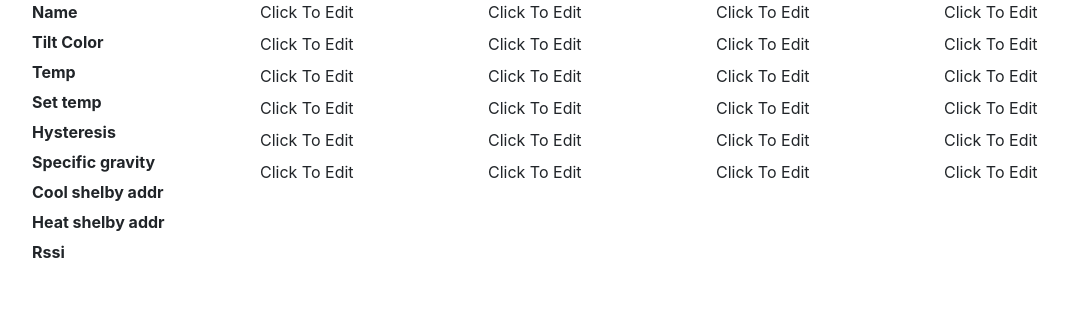
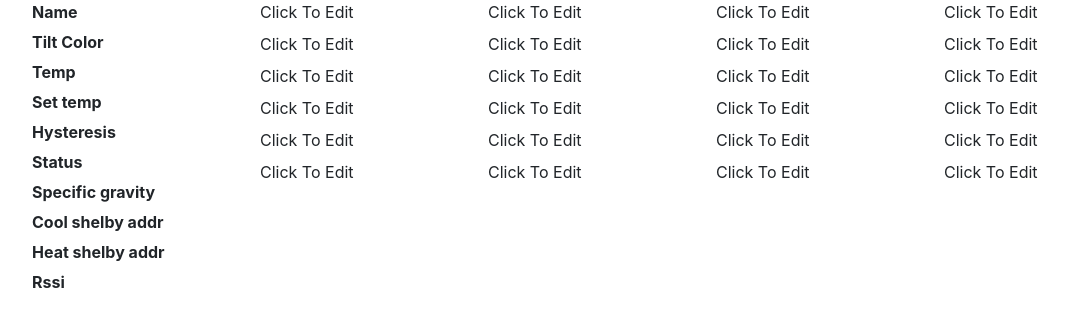
Before and after one commit to sanielfishawy/brew_client, a React (Create React App) app: page / in a window 1280 px wide. Shown: the top 326 px of the page, without its empty margins (53-1121 px from the left). Built offline with nearby package versions, Linux system fonts and the light colour scheme; no server answers.

Commit message:
some changes

```diff
--- a/src/App.js
+++ b/src/App.js
@@ -23,6 +23,7 @@ function App() {
           <div className={styles.titleColumn}>Temp</div>
           <div className={styles.titleColumn}>Set temp</div>
           <div className={styles.titleColumn}>Hysteresis</div>
+          <div className={styles.titleColumn}>Status</div>
           <div className={styles.titleColumn}>Specific gravity</div>
           <div className={styles.titleColumn}>Cool shelby addr</div>
           <div className={styles.titleColumn}>Heat shelby addr</div>
--- a/src/features/brew/Wort.js
+++ b/src/features/brew/Wort.js
@@ -75,6 +75,7 @@ export const Wort = (props) => {
                     onFocusOut={handle_hysteresis_change}
                 />
             </div>
+            <div>{wort.status}</div>
             <div>{wort.specific_gravity}</div>
             <div>
                 <EditableLabel
```
